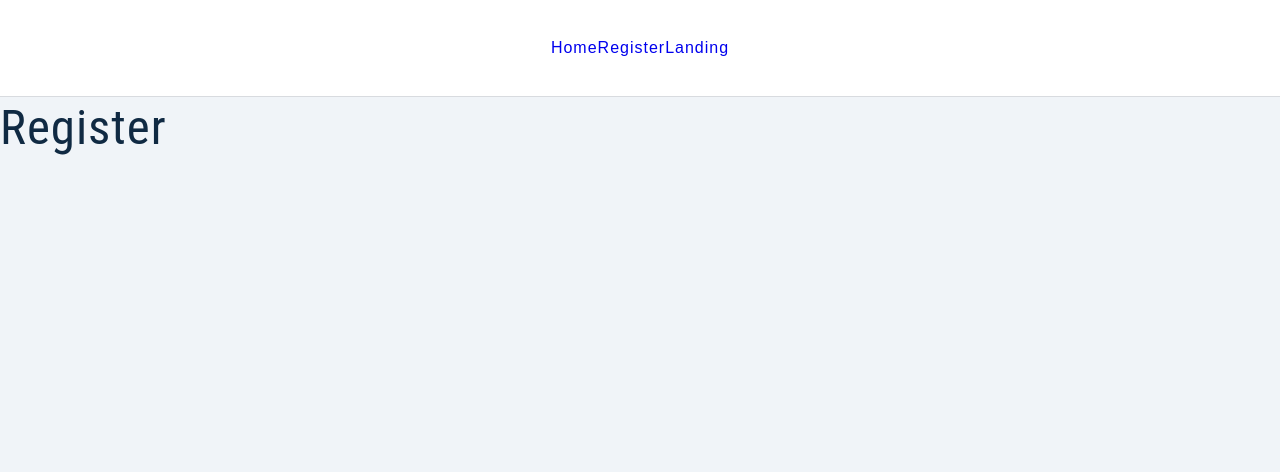
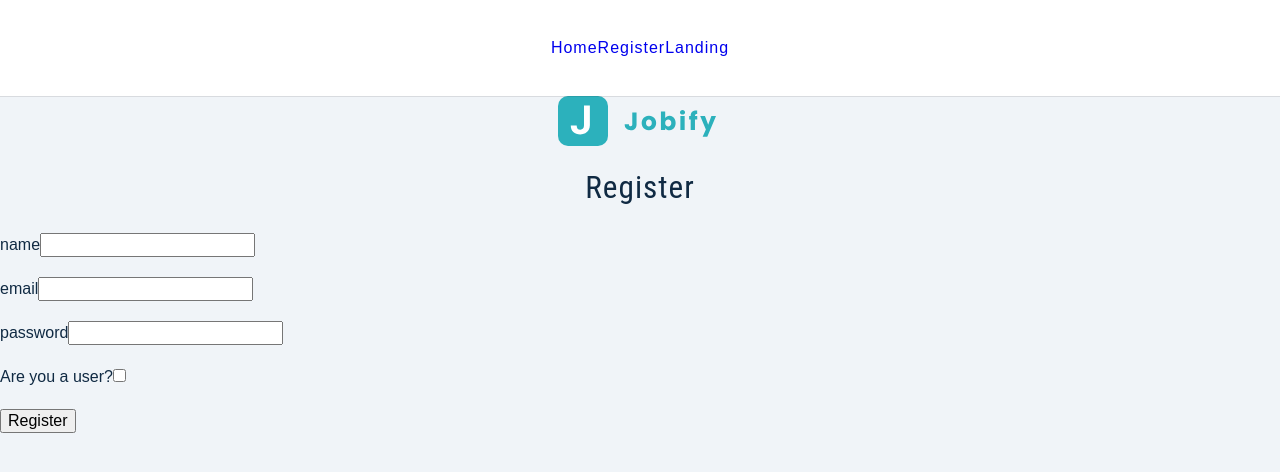
Before and after one commit to Kevjinx/mern-jobify, a React (Create React App) app in the folder client/: page /register in a window 1280 px wide. Shown: the top 472 px of the page. Built offline with nearby package versions, Linux system fonts and the light colour scheme.

Commit message:
create FormRow for Register page

```diff
--- /dev/null
+++ b/client/src/assets/components/alert.js
@@ -0,0 +1,5 @@
+const Alert = () => {
+  return <div className='alert alert-danger'>alert goes here</div>;
+};
+
+export default Alert;
--- /dev/null
+++ b/client/src/assets/components/formRow.js
@@ -0,0 +1,18 @@
+const FormRow = ({type, name, value, handleChange, labelText}) => {
+	return (
+		<div className='form-row'>
+			<label htmlFor={name}>
+				{labelText || name}
+			</label>
+
+			<input
+				type={type}
+				name={name}
+				value={value}
+				onChange={handleChange}
+			/>
+		</div>
+	)
+}
+
+export default FormRow
--- a/client/src/assets/components/index.js
+++ b/client/src/assets/components/index.js
@@ -3,7 +3,9 @@
 
 import Logo from './logo'
 import NavBar from './navBar'
+import FormRow from './formRow'
+import Alert from './alert'
 
 
 
-export { Logo, NavBar}
+export { Logo, NavBar, FormRow, Alert }
--- a/client/src/assets/pages/Register.js
+++ b/client/src/assets/pages/Register.js
@@ -1,9 +1,45 @@
+import { useState } from 'react';
 import Wrapper from "../wrappers/RegisterPage";
+import { Logo, FormRow } from '../components'
+
+//prefer to use local state for form data
+const initiateState = {
+	name: '',
+	email: '',
+	password: '',
+	isUser: true,
+}
+
 
 const Register = () => {
+
+	const [formData, setFormData] = useState(initiateState)
+
+	const handleChange = (e) => {
+		console.log('handleChange: ',e.target)
+		setFormData({
+			...formData,
+			[e.target.name]: e.target.value
+		})
+	}
+
+	const handleOnSubmit = (e) => {
+		console.log('handleOnSubmit: ',e.target)
+	}
+
+
 	return (
 		<Wrapper>
-			<h1>Register</h1>
+			<form>
+				<Logo />
+				<h3>Register</h3>
+				<FormRow type='text' name='name' value={formData.name} handleChange={handleChange} />
+				<FormRow type='email' name='email' value={formData.email} handleChange={handleChange} />
+				<FormRow type='password' name='password' value={formData.password} handleChange={handleChange} />
+				<FormRow type='checkbox' name='isUser' value={formData.isUser} handleChange={handleChange} labelText='Are you a user?' />
+				<button onClick={handleOnSubmit}>Register</button>
+			</form>
+
 		</Wrapper>
 	);
 }
```
